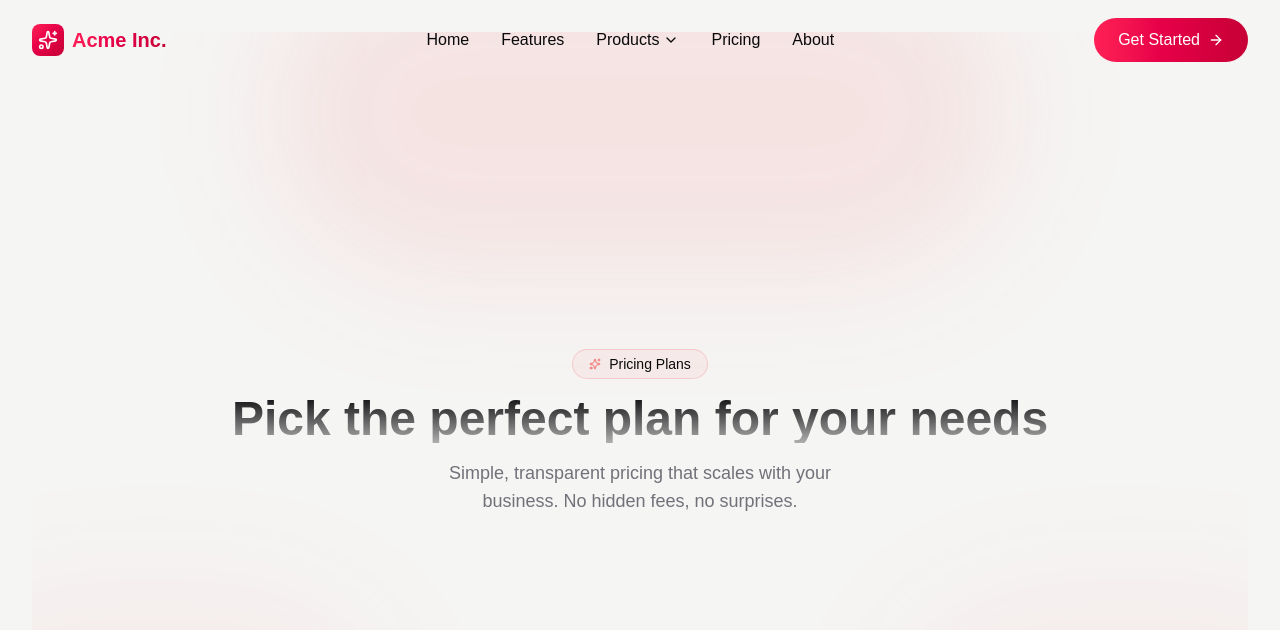
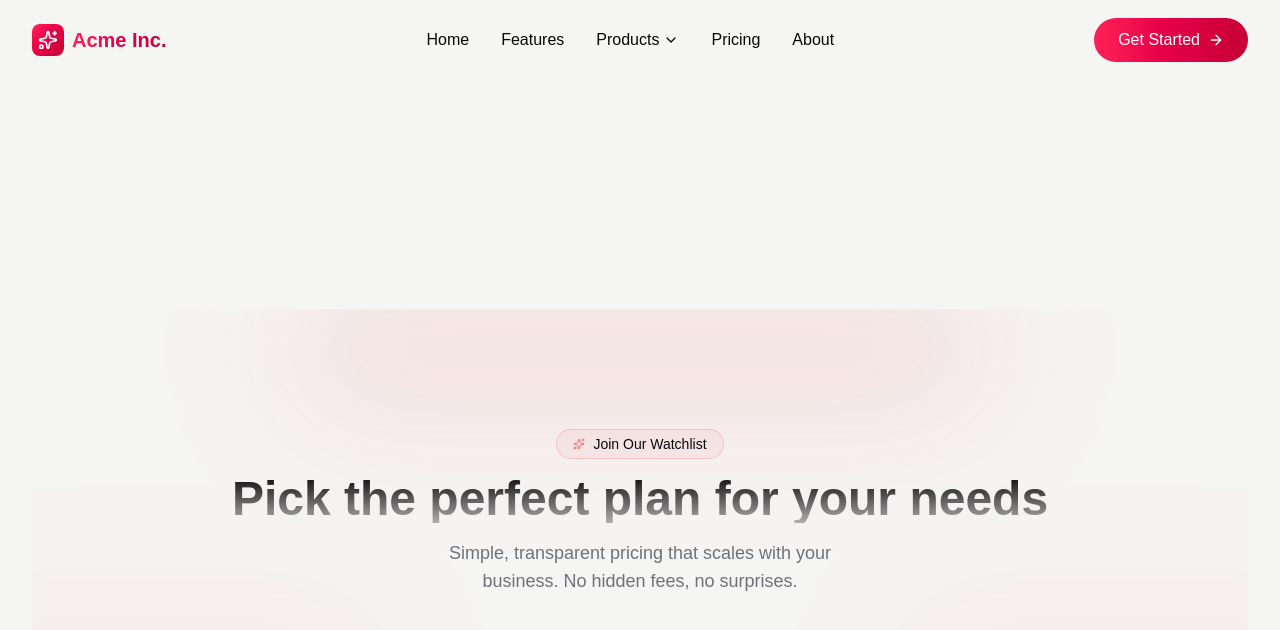
Before and after one commit to Abdulai059/turtle-web-designs, a React (Vite) app: page / in a window 1280 px wide. Shown: the top 630 px of the page. Built offline with nearby package versions, Linux system fonts and the light colour scheme.

Commit message:
intial project start

```diff
--- a/src/components/mvpblocks/simple-pricing.jsx
+++ b/src/components/mvpblocks/simple-pricing.jsx
@@ -12,8 +12,9 @@ export default function SimplePricing() {
   }, []);
   if (!mounted) return null;
   return (
-    <div className="not-prose relative flex min-h-screen w-full flex-col items-center justify-center gap-16 px-4 py-24 text-center sm:px-8">
-      <div className="absolute inset-0 -z-10 flex items-center justify-center overflow-hidden">
+    <div className="flex items-center justify-center mt-20 sm:mt-20 sm:min-h-screen">
+      <div className="not-prose relative flex w-full flex-col items-center justify-center px-4 py-12 text-center sm:gap-16 sm:px-8 sm:py-30">
+        <div className="absolute inset-0 -z-10 overflow-hidden">
           <div className="bg-primary/10 absolute -top-[10%] left-[50%] h-[40%] w-[60%] -translate-x-1/2 rounded-full blur-3xl" />
           <div className="bg-primary/5 absolute -right-[10%] -bottom-[10%] h-[40%] w-[40%] rounded-full blur-3xl" />
           <div className="bg-primary/5 absolute -bottom-[10%] -left-[10%] h-[40%] w-[40%] rounded-full blur-3xl" />
@@ -26,7 +27,7 @@ export default function SimplePricing() {
               className="border-primary/20 bg-primary/5 mb-4 rounded-full px-4 py-1 text-sm font-medium"
             >
               <Sparkles className="text-primary mr-1 h-3.5 w-3.5 animate-pulse" />
-            Pricing Plans
+              Join Our Watchlist
             </Badge>
             <motion.h1
               initial={{ opacity: 0, y: 10 }}
@@ -48,5 +49,6 @@ export default function SimplePricing() {
           </div>
         </div>
       </div>
+    </div>
   );
 }
```
Lines whose indentation alone changed are shown as unchanged.
